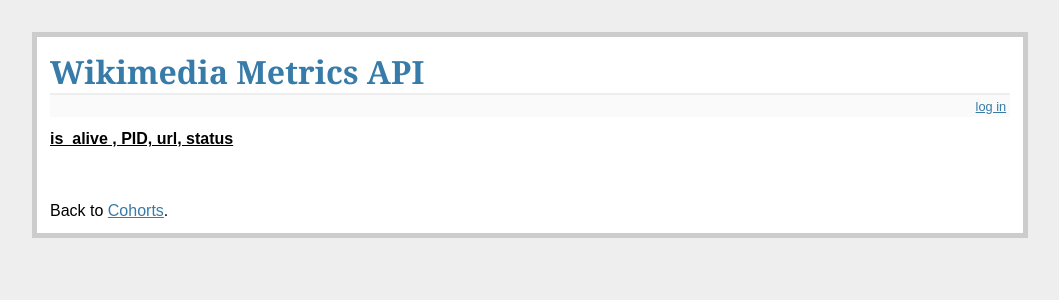
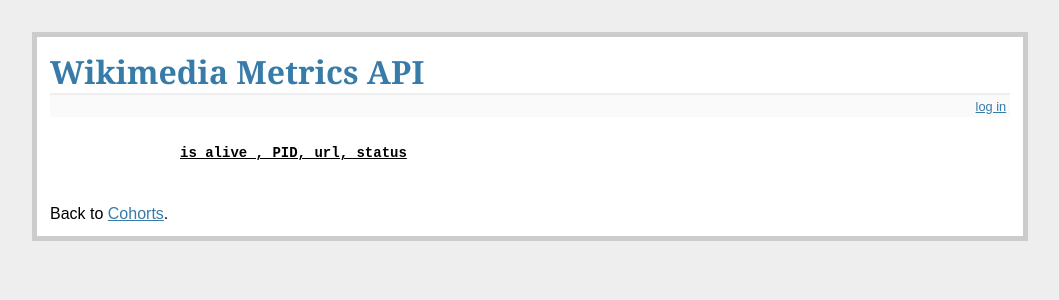
Before and after one commit to rfaulkner/wikipedia_user_metrics, a Flask app: page /job_queue in a window 1280 px wide. Shown: the top 300 px of the page, without its empty margins (110-1169 px from the left). Run offline with Flask 2, Linux system fonts and the light colour scheme; parts of the project's set-up code (start-up, migrations or seed data) failed here and were passed over; some libraries are stand-ins or nearby versions.

Commit message:
MOD: some small aesthetic changes to the markup

```diff
--- a/src/api/templates/metrics.html
+++ b/src/api/templates/metrics.html
@@ -1,8 +1,11 @@
 {% extends "layout.html" %}
 {% block body %}
-<h2>Metrics</h2>
+<div class="underline"><h2>Metrics</h2></div>
+<div class="v_space_sm"></div>
 {% if error %}<p class=error><strong>Error:</strong> {{ error }}{% endif %}
+<div class="para_courier">
     {% for metric in m_list %}
     <a href="{{ url_for('metrics') + '/' + c_str + '/' + metric }}">{{ metric }}</a><br>
     {% endfor %}
+</div>
 {% endblock %}
--- a/src/api/templates/queue.html
+++ b/src/api/templates/queue.html
@@ -1,8 +1,14 @@
 {% extends "layout.html" %}
 {% block body %}
 {% if error %}<p class=error><strong>Error:</strong> {{ error }}{% endif %}
-{% for job in procs %}
-{{ job }}<br>
-{% endfor %}
-<br><br>Back to <a href="{{ url_for('cohorts') }}">Cohorts</a>.
+
+<div class="para_courier">
+    {% for job in procs %}
+    {{ job|safe }}
+    <div class="v_space_sm"></div>
+    {% endfor %}
+</div>
+
+<div class="v_space_sm"></div>
+Back to <a href="{{ url_for('cohorts') }}">Cohorts</a>.
 {% endblock %}
```
Also changed, not shown: src/api/templates/cohorts.html (+6 -3 lines).
